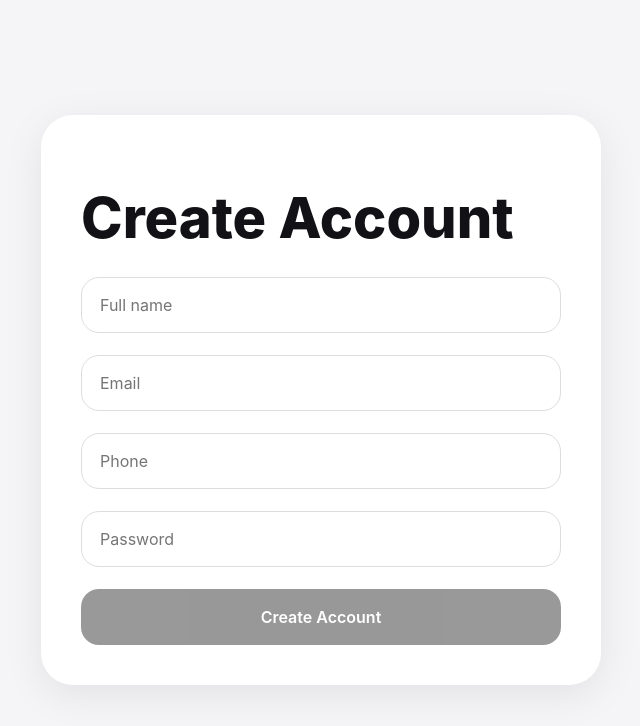
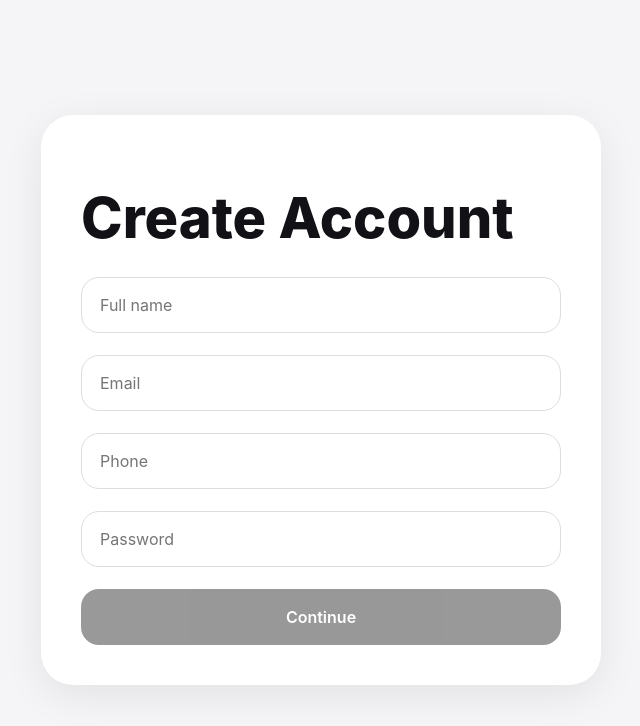
Before and after one commit to Jakelevin999/ccheapest-app-ver-3-, a Next.js app: page /onboarding in a window 1280 px wide. Both pictures are taken after a click on the button "Continue". Shown: the top 726 px of the page, without its empty margins (319-959 px from the left). Built offline with nearby package versions, Linux system fonts and the light colour scheme; no server answers.

Commit message:
Restore original onboarding step flow

```diff
--- a/app/onboarding/page.tsx
+++ b/app/onboarding/page.tsx
@@ -54,6 +54,11 @@ export default function OnboardingPage() {
     email.trim() &&
     phone.trim() &&
     password.trim()
+
+  const photoValid = profileImage.trim()
+  const genderValid = gender.trim()
+  const spendingValid = spending.trim()
+  const stylesValid = selectedStyles.length > 0
 
   function toggleStyle(style: string) {
     setSelectedStyles(current =>
@@ -192,13 +197,16 @@ export default function OnboardingPage() {
             <button
               style={{
                 ...buttonStyle,
-                opacity: signupValid && !loading ? 1 : 0.4,
-                pointerEvents: signupValid && !loading ? 'auto' : 'none'
+                opacity: signupValid ? 1 : 0.4,
+                pointerEvents: signupValid ? 'auto' : 'none'
               }}
-              disabled={!signupValid || loading}
-              onClick={finishOnboarding}
+              disabled={!signupValid}
+              onClick={() => {
+                if (!signupValid) return
+                setStep(2)
+              }}
             >
-              {loading ? 'Creating account...' : 'Create Account'}
+              Continue
             </button>
           </>
         )}
```
